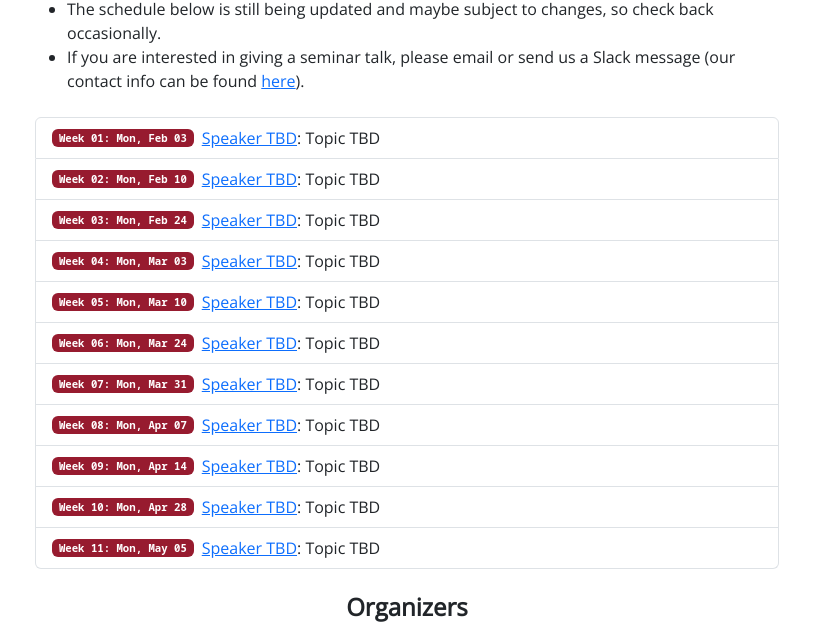
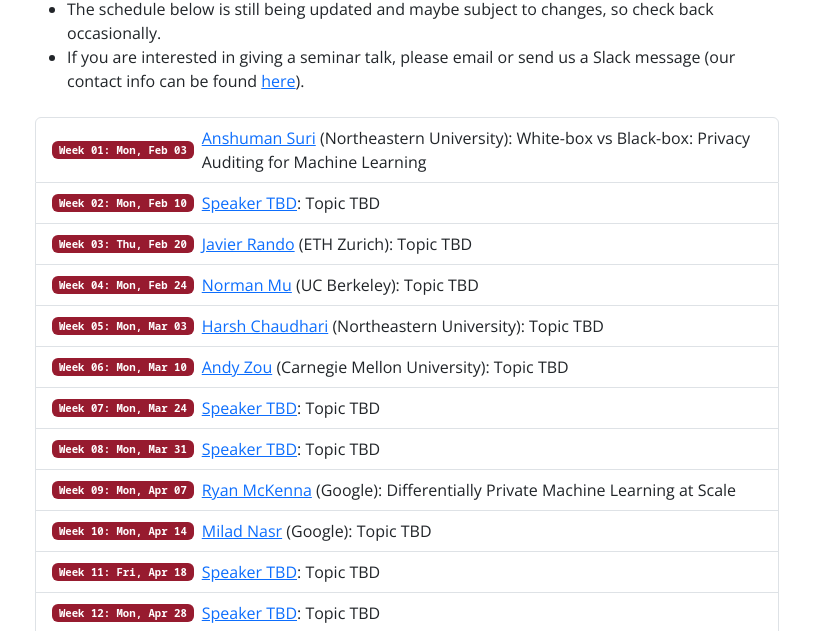
Before and after one commit to umass-aisec/umass-aisec.github.io, a plain HTML site: page index.html in a window 1280 px wide. Shown: the part 469-1100 px from the top of the page, without its empty margins (233-1046 px from the left). Drawn offline with nearby package versions, Linux system fonts and the light colour scheme.

Commit message:
Add speakers

```diff
--- a/index.html
+++ b/index.html
@@ -53,47 +53,55 @@
                 <ul id="calendar" class="list-group mt-4">
                     <li class="list-group-item d-flex flex-column flex-md-row align-items-md-center">
                         <span class="badge bg-primary me-md-2 mx-auto mb-2 mb-md-0 mx-md-0">Week 01: Mon, Feb 03 </span>
-                        <span class="topic"><a href="#">Speaker TBD</a>: Topic TBD</span>
+                        <span class="topic"><a target="_blank" href="https://www.anshumansuri.com/">Anshuman Suri</a> (Northeastern University): White-box vs Black-box: Privacy Auditing for Machine Learning</span>
                     </li>
                     <li class="list-group-item d-flex flex-column flex-md-row align-items-md-center">
                         <span class="badge bg-primary me-md-2 mx-auto mb-2 mb-md-0 mx-md-0">Week 02: Mon, Feb 10</span>
-                        <span class="topic"><a href="#">Speaker TBD</a>: Topic TBD</span>
+                        <span class="topic"><a target="_blank" href="#">Speaker TBD</a>: Topic TBD</span>
                     </li>
                     <li class="list-group-item d-flex flex-column flex-md-row align-items-md-center">
-                        <span class="badge bg-primary me-md-2 mx-auto mb-2 mb-md-0 mx-md-0">Week 03: Mon, Feb 24</span>
-                        <span class="topic"><a href="#">Speaker TBD</a>: Topic TBD</span>
+                        <span class="badge bg-primary me-md-2 mx-auto mb-2 mb-md-0 mx-md-0">Week 03: Thu, Feb 20</span>
+                        <span class="topic"><a target="_blank" href="https://javirando.com/">Javier Rando</a> (ETH Zurich): Topic TBD</span>
                     </li>
                     <li class="list-group-item d-flex flex-column flex-md-row align-items-md-center">
-                        <span class="badge bg-primary me-md-2 mx-auto mb-2 mb-md-0 mx-md-0">Week 04: Mon, Mar 03</span>
-                        <span class="topic"><a href="#">Speaker TBD</a>: Topic TBD</span>
+                        <span class="badge bg-primary me-md-2 mx-auto mb-2 mb-md-0 mx-md-0">Week 04: Mon, Feb 24</span>
+                        <span class="topic"><a target="_blank" href="https://www.normanmu.com/">Norman Mu</a> (UC Berkeley): Topic TBD</span>
                     </li>
                     <li class="list-group-item d-flex flex-column flex-md-row align-items-md-center">
-                        <span class="badge bg-primary me-md-2 mx-auto mb-2 mb-md-0 mx-md-0">Week 05: Mon, Mar 10</span>
-                        <span class="topic"><a href="#">Speaker TBD</a>: Topic TBD</span>
+                        <span class="badge bg-primary me-md-2 mx-auto mb-2 mb-md-0 mx-md-0">Week 05: Mon, Mar 03</span>
+                        <span class="topic"><a target="_blank" href="https://harshch1803.github.io/">Harsh Chaudhari</a> (Northeastern University): Topic TBD</span>
                     </li>
                     <li class="list-group-item d-flex flex-column flex-md-row align-items-md-center">
-                        <span class="badge bg-primary me-md-2 mx-auto mb-2 mb-md-0 mx-md-0">Week 06: Mon, Mar 24</span>
-                        <span class="topic"><a href="#">Speaker TBD</a>: Topic TBD</span>
+                        <span class="badge bg-primary me-md-2 mx-auto mb-2 mb-md-0 mx-md-0">Week 06: Mon, Mar 10</span>
+                        <span class="topic"><a target="_blank" href="https://andyzoujm.github.io/">Andy Zou</a> (Carnegie Mellon University): Topic TBD</span>
                     </li>
                     <li class="list-group-item d-flex flex-column flex-md-row align-items-md-center">
-                        <span class="badge bg-primary me-md-2 mx-auto mb-2 mb-md-0 mx-md-0">Week 07: Mon, Mar 31</span>
-                        <span class="topic"><a href="#">Speaker TBD</a>: Topic TBD</span>
+                        <span class="badge bg-primary me-md-2 mx-auto mb-2 mb-md-0 mx-md-0">Week 07: Mon, Mar 24</span>
+                        <span class="topic"><a target="_blank" href="#">Speaker TBD</a>: Topic TBD</span>
                     </li>
                     <li class="list-group-item d-flex flex-column flex-md-row align-items-md-center">
-                        <span class="badge bg-primary me-md-2 mx-auto mb-2 mb-md-0 mx-md-0">Week 08: Mon, Apr 07</span>
-                        <span class="topic"><a href="#">Speaker TBD</a>: Topic TBD</span>
+                        <span class="badge bg-primary me-md-2 mx-auto mb-2 mb-md-0 mx-md-0">Week 08: Mon, Mar 31</span>
+                        <span class="topic"><a target="_blank" href="#">Speaker TBD</a>: Topic TBD</span>
                     </li>
                     <li class="list-group-item d-flex flex-column flex-md-row align-items-md-center">
-                        <span class="badge bg-primary me-md-2 mx-auto mb-2 mb-md-0 mx-md-0">Week 09: Mon, Apr 14</span>
-                        <span class="topic"><a href="#">Speaker TBD</a>: Topic TBD</span>
+                        <span class="badge bg-primary me-md-2 mx-auto mb-2 mb-md-0 mx-md-0">Week 09: Mon, Apr 07</span>
+                        <span class="topic"><a target="_blank" href="http://linkedin.com/in/ryan-mckenna-76772a57">Ryan McKenna</a> (Google): Differentially Private Machine Learning at Scale</span>
                     </li>
                     <li class="list-group-item d-flex flex-column flex-md-row align-items-md-center">
-                        <span class="badge bg-primary me-md-2 mx-auto mb-2 mb-md-0 mx-md-0">Week 10: Mon, Apr 28</span>
-                        <span class="topic"><a href="#">Speaker TBD</a>: Topic TBD</span>
+                        <span class="badge bg-primary me-md-2 mx-auto mb-2 mb-md-0 mx-md-0">Week 10: Mon, Apr 14</span>
+                        <span class="topic"><a target="_blank" href="https://www.linkedin.com/in/milad-nasr-50ab6a56">Milad Nasr</a> (Google): Topic TBD</span>
                     </li>
                     <li class="list-group-item d-flex flex-column flex-md-row align-items-md-center">
-                        <span class="badge bg-primary me-md-2 mx-auto mb-2 mb-md-0 mx-md-0">Week 11: Mon, May 05</span>
-                        <span class="topic"><a href="#">Speaker TBD</a>: Topic TBD</span>
+                        <span class="badge bg-primary me-md-2 mx-auto mb-2 mb-md-0 mx-md-0">Week 11: Fri, Apr 18</span>
+                        <span class="topic"><a target="_blank" href="#">Speaker TBD</a>: Topic TBD</span>
+                    </li>
+                    <li class="list-group-item d-flex flex-column flex-md-row align-items-md-center">
+                        <span class="badge bg-primary me-md-2 mx-auto mb-2 mb-md-0 mx-md-0">Week 12: Mon, Apr 28</span>
+                        <span class="topic"><a target="_blank" href="#">Speaker TBD</a>: Topic TBD</span>
+                    </li>
+                    <li class="list-group-item d-flex flex-column flex-md-row align-items-md-center">
+                        <span class="badge bg-primary me-md-2 mx-auto mb-2 mb-md-0 mx-md-0">Week 13: Mon, May 05</span>
+                        <span class="topic"><a target="_blank" href="#">Speaker TBD</a>: Topic TBD</span>
                     </li>
                 </ul>
             </div>
```
